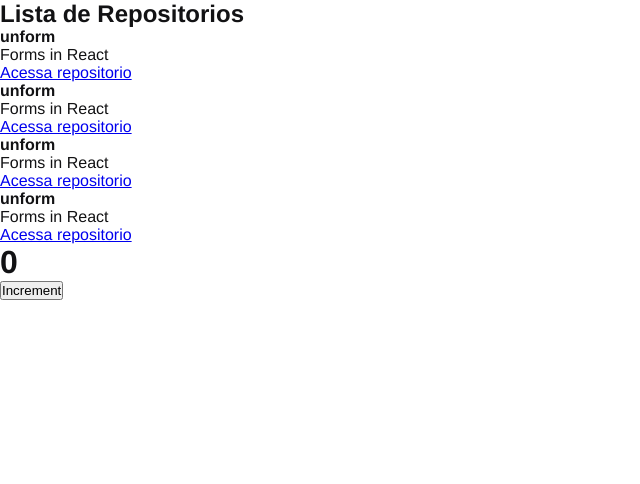
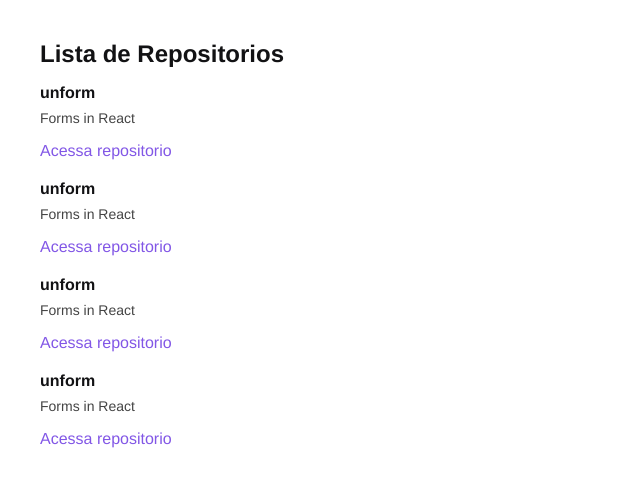
Before and after one commit to nogueiragabriela/github-explorer-react, a React app: page / in a window 1280 px wide. Shown: the top 484 px of the page, without its empty margins (0-640 px from the left). Built offline with nearby package versions, Linux system fonts and the light colour scheme.

Commit message:
Estilo da lista

```diff
--- a/src/App.jsx
+++ b/src/App.jsx
@@ -1,4 +1,4 @@
-import { Counter } from './components/Counter';
+
 import { RepositoryList } from './components/RepositoryList';
 import './styles/global.scss';
 
@@ -6,7 +6,7 @@
     return (
         <>
         <RepositoryList />
-        <Counter />
+
     </>
     )
 }
--- a/src/components/Counter.jsx
+++ /dev/null
@@ -1,16 +0,0 @@
-import { useState } from "react";
-
-export function Counter(){
-    const [counter, setCounter] = useState(0);
-
-    function increment() {
-        setCounter(counter + 1);
-    }
-
-    return (
-        <div>
-            <h1>{counter}</h1>
-            <button type="button" onClick={increment}>Increment</button>
-        </div>
-    )
-}
--- a/src/components/RepositoryList.jsx
+++ b/src/components/RepositoryList.jsx
@@ -1,4 +1,6 @@
 import { RepositoryItem } from "./RepositoryItem";
+
+import '../styles/repositories.scss';
 
 const repository = {
     name: 'unform',
--- /dev/null
+++ b/src/styles/repositories.scss
@@ -0,0 +1,32 @@
+section.repository-list {
+    margin: 40px;
+
+    h1 {
+        margin-bottom: 16px;
+    }
+
+    ul {
+        list-style: none;
+
+        li {
+            & + li {
+                margin-top: 20px;
+            }
+        }
+
+        p {
+            font-size: 14px;
+            color: #444;
+            margin-top: 8px;
+        }
+
+        a {
+            display: inline-block;
+            margin-top: 16px;
+            text-decoration: none;
+            color: #8257e6;
+        }
+    }
+
+
+}
```
